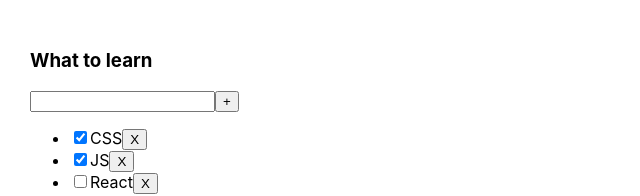
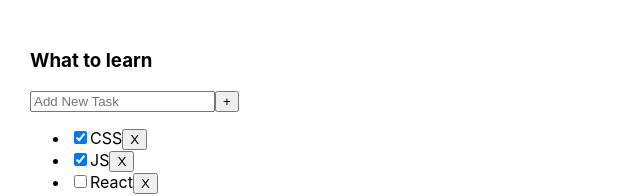
Before and after one commit to Stepan-Suprunov/CRM_PetProject, a React (Create React App) app: page / in a window 1280 px wide. Shown: the top 196 px of the page, without its empty margins (0-640 px from the left). Built offline with nearby package versions, Linux system fonts and the light colour scheme.

Commit message:
Functional Input added

```diff
--- a/package.json
+++ b/package.json
@@ -10,10 +10,12 @@
     "@types/node": "^16.18.102",
     "@types/react": "^18.3.3",
     "@types/react-dom": "^18.3.0",
+    "@types/uuid": "^10.0.0",
     "react": "^18.3.1",
     "react-dom": "^18.3.1",
     "react-scripts": "5.0.1",
     "typescript": "^4.9.5",
+    "uuid": "^10.0.0",
     "web-vitals": "^2.1.4"
   },
   "scripts": {
--- a/src/App.tsx
+++ b/src/App.tsx
@@ -1,6 +1,7 @@
 import React, {useState} from 'react';
 import './App.css';
 import {TaskType, Todolist} from "./Todolist";
+import {v1} from "uuid";
 
 export type FilterValuesType = 'all' | 'completed' | 'active';
 
@@ -8,17 +9,17 @@ function App() {
 
     const initTasks: Array<TaskType> = [
         {
-            id: 1,
+            id: v1(),
             title: 'CSS',
             isDone: true
         },
         {
-            id: 2,
+            id: v1(),
             title: 'JS',
             isDone: true
         },
         {
-            id: 3,
+            id: v1(),
             title: 'React',
             isDone: false
         }
@@ -27,8 +28,18 @@ function App() {
     const [tasks, setTasks] = useState(initTasks);
     const [filter, setFilter] = useState<FilterValuesType>('all');
 
-    function removeTask(id: number) {
+    function removeTask(id: string) {
         setTasks(tasks.filter(task => task.id !== id));
+    };
+
+    function addTask(newTaskTitle: string) {
+        const newTask: TaskType = {
+            id: v1(),
+            title: newTaskTitle,
+            isDone: false
+        };
+
+        setTasks([newTask, ...tasks]);
     };
 
     function changeFilter(value: FilterValuesType) {
@@ -48,7 +59,8 @@ function App() {
             <Todolist title={'What to learn'}
                       tasks={tasksForTodolist}
                       removeTask={removeTask}
-                      changeFilter={changeFilter}/>
+                      changeFilter={changeFilter}
+                      addTask={addTask} />
         </div>
     );
 }
--- a/src/Todolist.tsx
+++ b/src/Todolist.tsx
@@ -1,8 +1,8 @@
-import React from "react";
+import React, {useState} from "react";
 import {FilterValuesType} from "./App";
 
 export type TaskType = {
-    id: number
+    id: string
     title: string
     isDone: boolean
 };
@@ -10,30 +10,64 @@ export type TaskType = {
 type PropsType = {
     title: string
     tasks: Array<TaskType>
-    removeTask: (id: number) => void;
+    removeTask: (id: string) => void;
     changeFilter: (value: FilterValuesType) => void;
+    addTask: (newTaskTitle: string) => void;
 };
 
-export function Todolist (props: PropsType)  {
+export function Todolist(props: PropsType) {
+
+    const [newTaskTitle, setNewTaskTitle] = useState<string>('');
+
+
     return (
         <div>
             <h3>{props.title}</h3>
             <div>
-                <input/>
-                <button>+</button>
+                <input
+                    placeholder="Add New Task"
+                    value={newTaskTitle}
+                    onChange={(e) => setNewTaskTitle(e.target.value)}
+                    onKeyPress={(e) => {
+                        if (e.key === 'Enter' && newTaskTitle.length > 0) {
+                            props.addTask(newTaskTitle);
+                            setNewTaskTitle('');
+                        }
+                    }}
+                />
+                <button onClick={() => {
+                    if (newTaskTitle.length > 0) {
+                        props.addTask(newTaskTitle);
+                        setNewTaskTitle('');
+                    }
+                }}>
+                    +
+                </button>
             </div>
             <ul>
                 {props.tasks.map(task =>
                     <li>
                         <input type="checkbox" checked={task.isDone}/>
                         <span>{task.title}</span>
-                        <button onClick={() => {props.removeTask(task.id)}}>X</button>
+                        <button onClick={() => {
+                            props.removeTask(task.id)
+                        }}>X
+                        </button>
                     </li>)}
             </ul>
             <div>
-                <button onClick={() => {props.changeFilter('all')}}>All</button>
-                <button onClick={() => {props.changeFilter('active')}}>Active</button>
-                <button onClick={() => {props.changeFilter('completed')}}>Completed</button>
+                <button onClick={() => {
+                    props.changeFilter('all')
+                }}>All
+                </button>
+                <button onClick={() => {
+                    props.changeFilter('active')
+                }}>Active
+                </button>
+                <button onClick={() => {
+                    props.changeFilter('completed')
+                }}>Completed
+                </button>
             </div>
         </div>
     );
```
Also changed, not shown: 1 other file (tests, documents, lock files or other folders).
